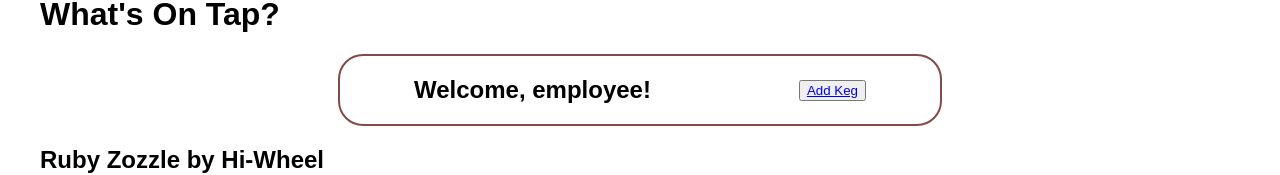
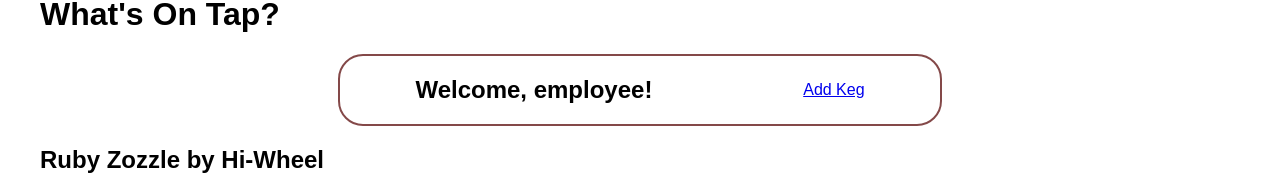
Before and after one commit to ellymaimon/tap-room-react, a React app: page /#/ in a window 1280 px wide. Both pictures are taken after a click on the button "Admin Login". Shown: the part 174-349 px from the top of the page. Built offline with nearby package versions, Linux system fonts and the light colour scheme.

Commit message:
Refactor css objects in body component, remove button from link

```diff
--- a/src/components/Body.jsx
+++ b/src/components/Body.jsx
@@ -3,6 +3,7 @@ import PropTypes from 'prop-types';
 import KegList from './KegList';
 import { Link } from "react-router-dom";
 
+const Body = (props) => {
   const adminWelcomeContainer = {
     display: "flex",
     border: "2px solid #844949",
@@ -18,14 +19,15 @@ const bodyContainer = {
     margin: "0 auto"
   }
 
-const Body = (props) => {
   let adminView = null;
+
   if(props.isAdmin) {
     adminView = <div style={adminWelcomeContainer}>
                   <h2>Welcome, employee!</h2>
-                  <button><Link to="/newkeg">Add Keg</Link></button>
+                  <Link to="/newkeg">Add Keg</Link>
                 </div>
   }
+
   return (
     <div style={bodyContainer}>
       <h1>What's On Tap?</h1>
```
Lines whose indentation alone changed are shown as unchanged.
